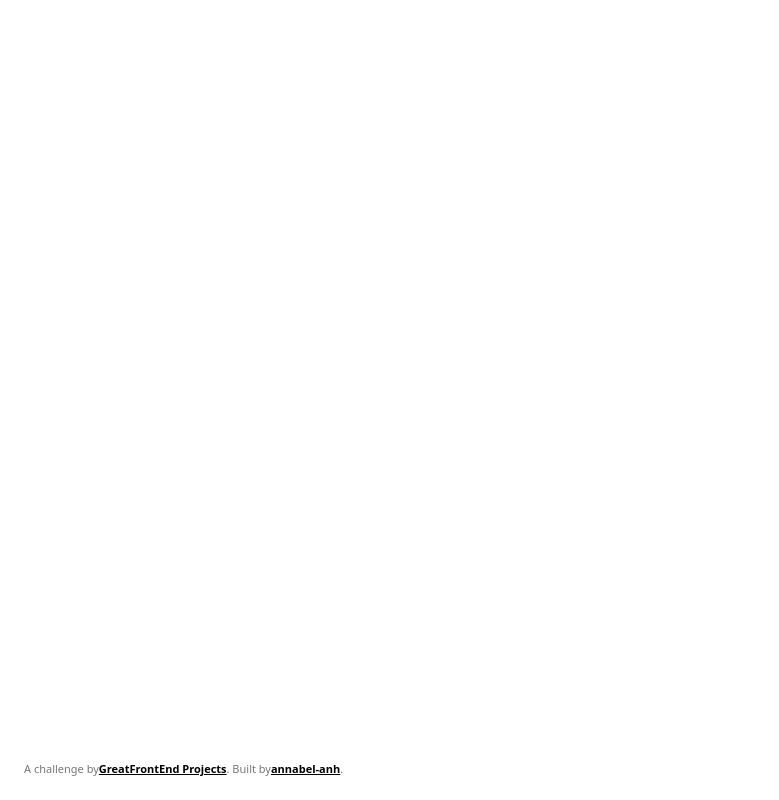
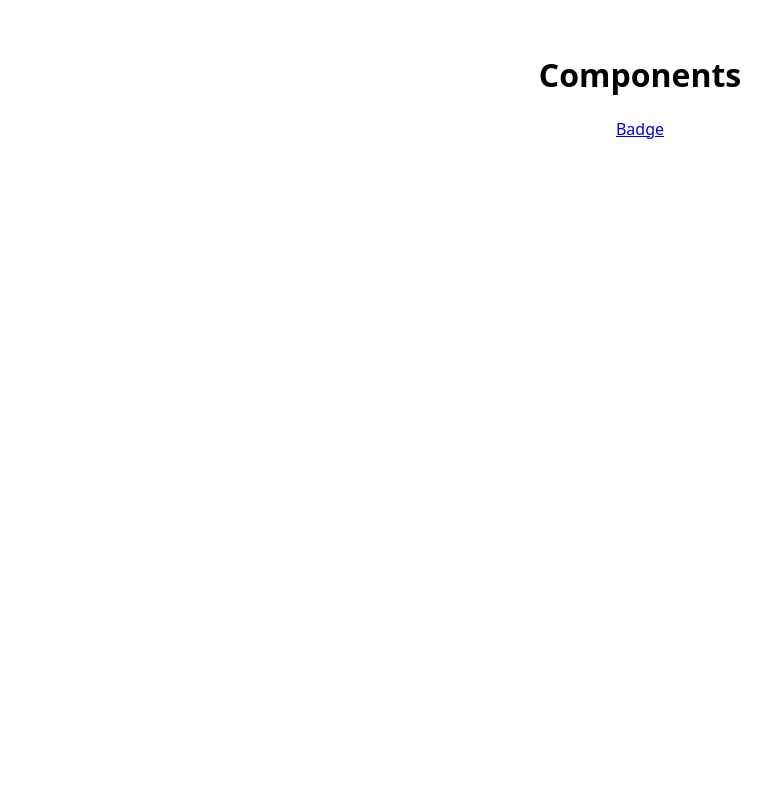
Before and after one commit to annabel-anh/gfe-components, a React (Vite) app in the folder react-components/: page / in a window 1280 px wide. Shown: the whole page, without its empty margins (0-779 px from the left). Built offline with nearby package versions, Linux system fonts and the light colour scheme.

Commit message:
add HomePage

```diff
--- a/react-components/src/App.jsx
+++ b/react-components/src/App.jsx
@@ -2,11 +2,13 @@ import { Routes, Route } from "react-router";
 import "./App.css";
 import BadgesPage from "./pages/BadgesPage/BadgesPage.jsx";
 import ComponentPageLayout from "./layouts/ComponentPageLayout.jsx";
+import HomePage from "./pages/HomePage/HomePage.jsx";
 
 function App() {
   return (
     <Routes>
-      <Route path="/" element={<ComponentPageLayout />}>
+      <Route path="/" element={<HomePage />} />
+      <Route path="components" element={<ComponentPageLayout />}>
         <Route path="badge" element={<BadgesPage />} />
       </Route>
     </Routes>
--- /dev/null
+++ b/react-components/src/pages/HomePage/HomePage.jsx
@@ -0,0 +1,19 @@
+import { Link } from "react-router";
+
+function HomePage() {
+  const links = [{ to: "badge", label: "Badge" }];
+  return (
+    <>
+      <h1>Components</h1>
+      {links.map((link) => {
+        return (
+          <Link to={`components/${link.to}`} key={link.to}>
+            {link.label}
+          </Link>
+        );
+      })}
+    </>
+  );
+}
+
+export default HomePage;
```
